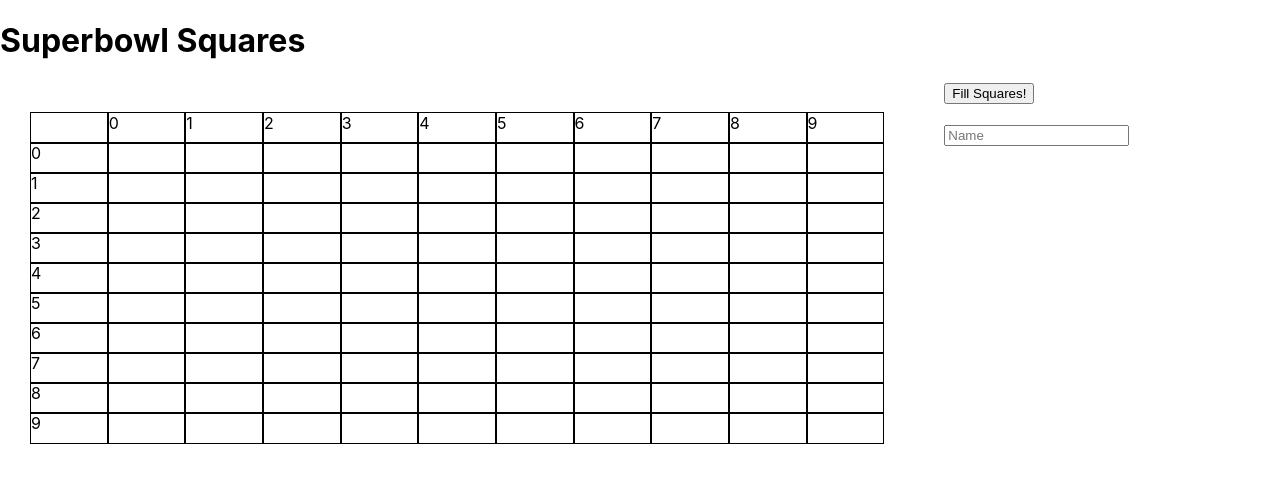
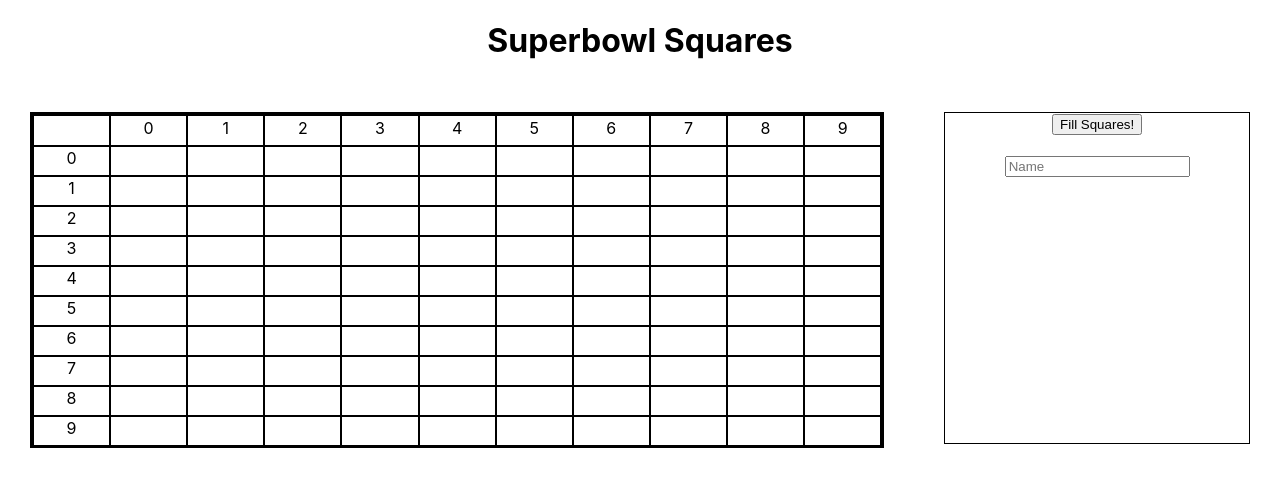
Before and after one commit to jsartin513/superbowl-squares, a React (Create React App) app: page / in a window 1280 px wide. Shown: the top 486 px of the page. Built offline with nearby package versions, Linux system fonts and the light colour scheme.

Commit message:
Some more styles

```diff
--- a/src/App.css
+++ b/src/App.css
@@ -4,12 +4,37 @@
   min-height: 400px;
 }
 
-.squaresGrid{
-  flex: 4;
-  padding: 30px;
+h1 {
+  text-align: center;
 }
 
-.nameBox{
+.squaresGrid {
+  flex: 4;
+  margin: 30px;
+  border-style: solid;
+  border-width: medium;
+}
+
+.headerText{
+  vertical-align: middle;
+}
+
+.nameBox {
   flex: 1;
-  padding-left: 30px;
+  margin: 30px;
+  min-height: 330px;
+  border-style: solid;
+  border-width: thin;
 }
+
+.btn {
+  text-align: center;
+}
+
+.nameInput {
+  text-align: center;
+}
+
+.singleName {
+  padding: 5px;
+}
--- a/src/components/NameBox.js
+++ b/src/components/NameBox.js
@@ -17,9 +17,11 @@ export const NameBox = () => {
 
   return (
     <div className="nameBox">
-    <div><button>Fill Squares!</button></div>
+    <div className="btn"><button>Fill Squares!</button></div>
     <br />
-      <form onSubmit = {(e) => onSubmit(e)}>
+      <form
+        className = "nameInput"
+        onSubmit = {(e) => onSubmit(e)}>
           <input type = "text"
           placeholder = "Name"
           name = "name"
@@ -27,11 +29,11 @@ export const NameBox = () => {
           onChange = {(e) => onChange(e)}
           />
       </form>
-      <div>
+      <div className="nameList">
         <ol>
           {
             nameList.map((name) => {
-              return <li>{name}</li>
+              return <li className="singleName">{name}</li>
             })
           }
         </ol>
--- a/src/components/SquaresGrid.js
+++ b/src/components/SquaresGrid.js
@@ -15,6 +15,7 @@ export const SquaresColumn = styled.div`
   border-width: thin;
   height: 30px;
   width: 30px;
+  text-align: center;
 `
 
 export const SquaresGrid = () => {
@@ -23,13 +24,13 @@ export const SquaresGrid = () => {
       <SquaresRow>
         <SquaresColumn/>
         {zero_to_nine.map((header_number) => (
-          <SquaresColumn key={'header' + header_number}>{header_number}</SquaresColumn>
+          <SquaresColumn key={'header' + header_number}><span className="headerText">{header_number}</span></SquaresColumn>
         ))}
       </SquaresRow>
 
       {zero_to_nine.map((row_number) => (
         <SquaresRow key={row_number}>
-          <SquaresColumn key={'firstcol' + row_number}>{row_number}</SquaresColumn>
+          <SquaresColumn key={'firstcol' + row_number}><span className="headerText">{row_number}</span></SquaresColumn>
           {zero_to_nine.map((column_number) => (
             <SquaresColumn key={column_number}></SquaresColumn>
           ))}
```
Also changed, not shown: src/App.js (+5 -6 lines). Lines whose indentation alone changed are shown as unchanged.
